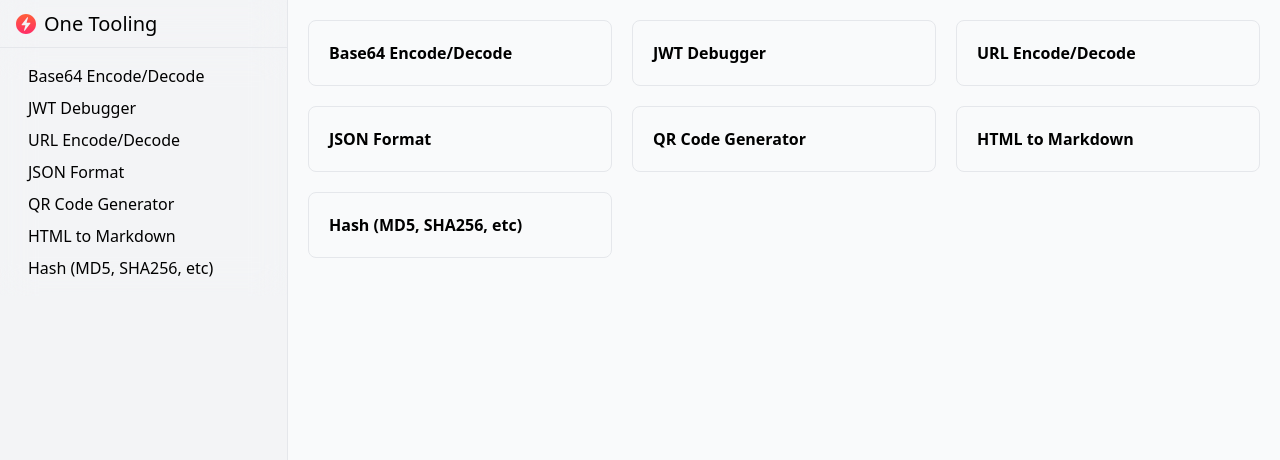
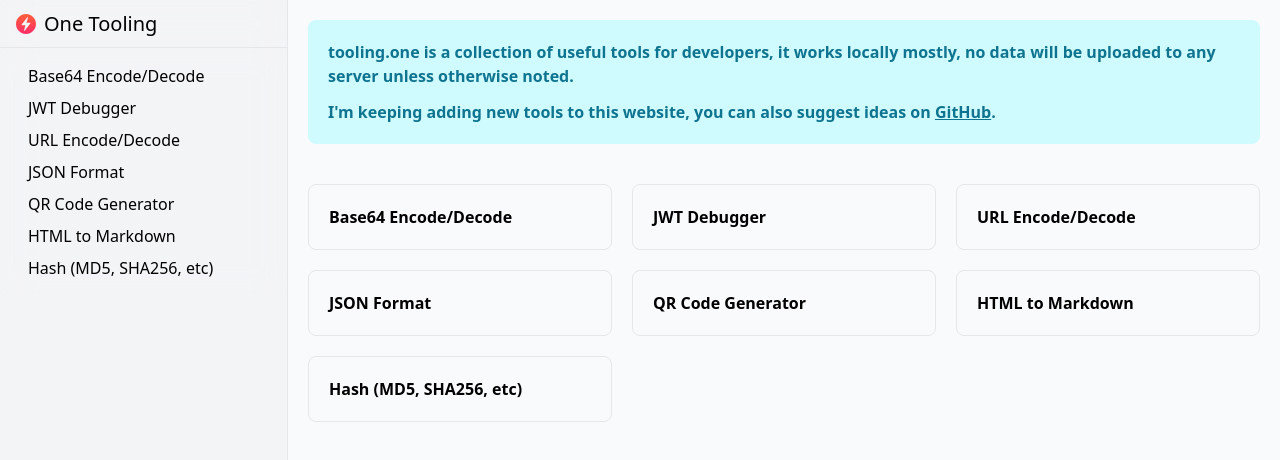
Before and after one commit to Uvacoder/uva-tooling-toolbox-4303-4261, a Next.js app: page / in a window 1280 px wide. Shown: the top 460 px of the page. Built offline with nearby package versions, Linux system fonts and the light colour scheme.

Commit message:
Add link to GitHub

```diff
--- a/src/pages/index.tsx
+++ b/src/pages/index.tsx
@@ -5,7 +5,29 @@
 export default function HomePage() {
   return (
     <Layout>
-      <div className="grid grid-cols-3 gap-5 p-5">
+      <div className="p-5 max-w-screen-lg">
+        <div className="bg-cyan-100 text-cyan-700 font-bold p-5 rounded-lg space-y-3">
+          <p>
+            tooling.one is a collection of useful tools for developers, it works
+            locally mostly, no data will be uploaded to any server unless
+            otherwise noted.
+          </p>
+          <p className="">
+            I'm keeping adding new tools to this website, you can also suggest
+            ideas on{" "}
+            <a
+              href="https://github.com/egoist/tooling.one/issues"
+              className="underline"
+              target="_blank"
+              rel="noopener noreferrer"
+            >
+              GitHub
+            </a>
+            .
+          </p>
+        </div>
+      </div>
+      <div className="grid md:grid-cols-3 gap-5 p-5 max-w-screen-lg">
         {tools.map((tool) => {
           return (
             <Link href={tool.link} key={tool.name}>
```
